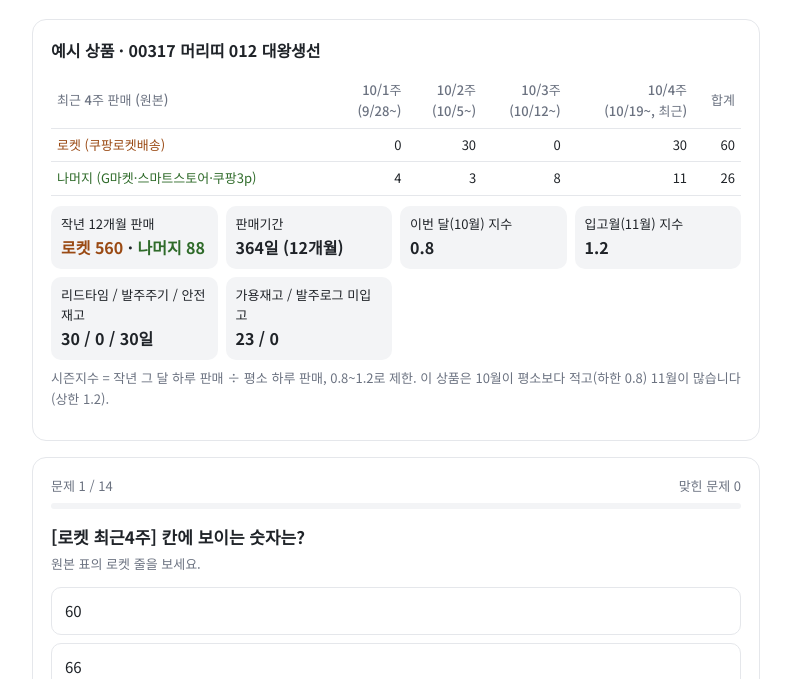
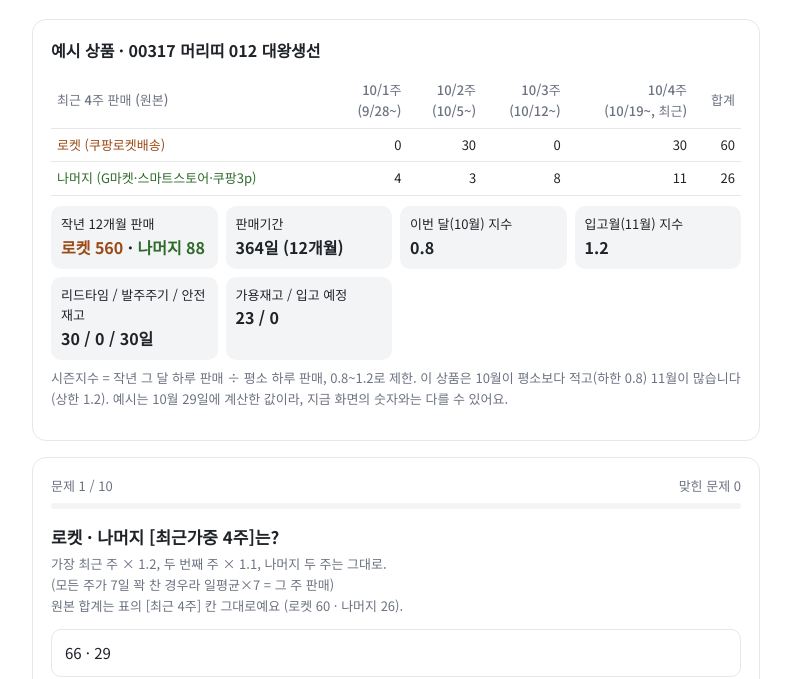
Before and after one commit to new-romang/order-quiz, a plain HTML site: page index.html in a window 1280 px wide. Shown: the part 121-800 px from the top of the page, without its empty margins (244-1035 px from the left). Drawn offline with Linux system fonts and the light colour scheme.

Commit message:
Update index.html

```diff
--- a/index.html
+++ b/index.html
@@ -92,9 +92,9 @@ footer{color:var(--muted);font-size:12px;margin-top:24px}
       <div>이번 달(10월) 지수<b>0.8</b></div>
       <div>입고월(11월) 지수<b>1.2</b></div>
       <div>리드타임 / 발주주기 / 안전재고<b>30 / 0 / 30일</b></div>
-      <div>가용재고 / 발주로그 미입고<b>23 / 0</b></div>
+      <div>가용재고 / 입고 예정<b>23 / 0</b></div>
     </div>
-    <p class="hint">시즌지수 = 작년 그 달 하루 판매 ÷ 평소 하루 판매, 0.8~1.2로 제한. 이 상품은 10월이 평소보다 적고(하한 0.8) 11월이 많습니다(상한 1.2).</p>
+    <p class="hint">시즌지수 = 작년 그 달 하루 판매 ÷ 평소 하루 판매, 0.8~1.2로 제한. 이 상품은 10월이 평소보다 적고(하한 0.8) 11월이 많습니다(상한 1.2). 예시는 10월 29일에 계산한 값이라, 지금 화면의 숫자와는 다를 수 있어요.</p>
   </div>
 
   <div class="card" id="quiz">
@@ -114,55 +114,24 @@ footer{color:var(--muted);font-size:12px;margin-top:24px}
       <span class="s">추천수량 · 상태</span>
     </div>
     <p class="hint">로켓과 나머지 채널을 따로 계산하고, 추천수량에서만 합칩니다. 최근 비중: <span class="tag r">로켓 20%</span><span class="tag o">나머지 90%</span></p>
+    <p class="hint">상품 마스터의 [수요조정%]를 넣으면 가중4주에 그대로 곱해져요 (120 = 1.2배). 판매처마다 로켓·나머지 구분은 설정 [판매처 구분]에서 정해요.</p>
   </div>
 
-  <footer>정답 해설의 숫자는 실제 시트 계산값과 같습니다. 반올림 때문에 소수점 차이가 날 수 있어요.</footer>
+  <footer>정답 해설의 숫자는 실제 계산값과 같습니다. 반올림 때문에 소수점 차이가 날 수 있어요.</footer>
 </div>
 
 <script>
 const Q = [
- {q:"[로켓 최근4주] 칸에 보이는 숫자는?", note:"원본 표의 로켓 줄을 보세요.",
-  o:["60","66","41","30"], a:0,
-  e:"최근4주 칸은 원본을 <span class='v'>계산 없이 그대로</span> 더합니다.\n0 + 30 + 0 + 30 = <span class='v'>60</span>\n모든 가중·시즌 계산은 그 오른쪽 '가중4주'에서 일어납니다."},
- {q:"로켓 [최근가중 4주]는?", note:"가장 최근 주 × 1.2, 두 번째 주 × 1.1, 나머지 두 주는 그대로.\n(모든 주가 7일 꽉 찬 경우라 일평균×7 = 그 주 판매)",
-  o:["60","66","69","72"], a:1,
-  e:"최근(10/4주) 30 × 1.2 = 36\n두 번째(10/3주) 0 × 1.1 = 0\n10/2주 30 + 10/1주 0 = 30\n합계 = <span class='v'>66</span>  (원본 60보다 최근 쪽이 조금 더 커짐)"},
- {q:"나머지 [최근가중 4주]는?", note:"나머지 주별 합: 4 / 3 / 8 / 11 (오래된 → 최근)",
-  o:["26","28.6","29","31.2"], a:2,
-  e:"최근 11 × 1.2 = 13.2\n두 번째 8 × 1.1 = 8.8\n그대로 3 + 4 = 7\n합계 = <span class='v'>29</span>"},
- {q:"로켓 [시즌 기대 4주]는?", note:"시트에 따로 열은 없고, [로켓 가중4주] 수식 안에서 계산되는 중간값입니다.\n시즌 기대 = [로켓 평소 하루] × 28 × [이번달 지수]  (둘 다 발주추천 오른쪽 계산 참고 열)\n평소 하루 = 작년 12개월 ÷ 판매기간(일)",
-  o:["약 43.1","약 34.5","약 51.7","약 28"], a:1,
-  e:"평소 하루 = 560 ÷ 364 = 1.538개\n평소 4주 = 1.538 × 28 = 43.1\n이맘때(10월) = 43.1 × 0.8 = <span class='v'>34.5</span>\n'작년 이맘때라면 4주에 이만큼 팔렸을 것'이라는 기대치입니다."},
- {q:"로켓 [가중4주]는?", note:"로켓 최근 비중 20%\n가중4주 = 최근가중 × 20% + 시즌 기대 × 80%",
-  o:["66","50","41","35"], a:2,
-  e:"66 × 0.2 = 13.2\n34.5 × 0.8 = 27.6\n합계 40.8 → 반올림 <span class='v'>41</span>\n로켓은 PO가 몰렸다 비었다 해서 최근(66)보다 작년 패턴을 더 믿습니다."},
- {q:"나머지 [가중4주]는?", note:"나머지 최근 비중 90%. 나머지 평소 하루 = 88 ÷ 364 = 0.242",
-  o:["29","27","26","24"], a:1,
-  e:"최근 몫: 29 × 0.9 = 26.1\n시즌 기대: 0.242 × 28 × 0.8 = 5.4 → × 0.1 = 0.54\n합계 26.64 → <span class='v'>27</span>\n나머지는 시즌이 10%만 들어가서 거의 최근가중대로 갑니다."},
- {q:"[입고 전 일평균(예측)]은?", note:"앞으로 입고 전까지 하루에 팔릴 것으로 예측한 수량입니다. (실제로 팔린 속도는 최근4주 원본 ÷ 28)",
-  o:["(60+26) ÷ 28 = 3.07","(41+27) ÷ 28 = 2.43","(66+29) ÷ 28 = 3.39","41 ÷ 28 = 1.46"], a:1,
-  e:"입고 전 일평균(예측) = (로켓 가중4주 + 나머지 가중4주) ÷ 28\n= 68 ÷ 28 = <span class='v'>2.43개/일</span>\n실제 속도는 (60+26) ÷ 28 = 3.07개지만, 로켓 PO 덩어리를 작년 패턴으로 눌러서 예측은 2.43개입니다."},
- {q:"[입고 후 일평균(예측)]이 입고 전(2.43)보다 큰 2.91로 나왔습니다. 가장 큰 이유는?", note:"입고 후 일평균 = 가중4주와 같은 식, 시즌 기대에만 '입고월 지수' 사용",
-  o:["리드타임이 30일이라서","입고월(11월) 지수 1.2가 이번 달 0.8보다 커서, 시즌 비중 80%인 로켓 몫이 크게 오름","나머지 채널 최근 주가 늘어서","안전재고가 들어가서"], a:1,
-  e:"로켓: 66÷28×0.2 = 0.47 + 1.538×<b>1.2</b>×0.8 = 1.48 → 1.95\n나머지: 29÷28×0.9 = 0.93 + 0.242×1.2×0.1 = 0.03 → 0.96\n합계 = <span class='v'>2.91</span>\n지수가 0.8 → 1.2로 바뀐 효과가 시즌 비중이 큰 로켓에서 주로 나타납니다."},
- {q:"[필요재고]는?", note:"필요재고 = 입고 전 일평균 × 리드타임 + 입고 후 일평균 × (발주주기 + 안전재고)",
-  o:["2.43 × 60 = 146","2.43 × 30 + 2.91 × 30 = 160","2.91 × 60 = 175","(2.43 + 2.91) × 30 × 1.3 = 208"], a:1,
-  e:"입고 전 30일: 2.43 × 30 = 72.9\n입고 후 버틸 30일: 2.91 × (0 + 30) = 87.3\n합계 = <span class='v'>160</span>"},
- {q:"[발주 추천수량]과 [상태]는?", note:"가용재고 23, 발주로그 미입고 0, 박스입수·MOQ 없음\n재고 버티는 일수 = 발주시점 가용재고 ÷ 실제 일평균(최근4주 원본 ÷ 28)",
-  o:["137 · 발주","137 · 긴급","160 · 긴급","183 · 발주"], a:1,
-  e:"추천 = 160 − (23 + 0) = <span class='v'>137</span>\n버티는 일수 = 23 ÷ 3.07(실제 일평균) = 7일 < 리드타임 30일 → <span class='v'>긴급</span>\n지금 발주해도 입고 전에 재고가 바닥나는 상품입니다."},
- {q:"상품마스터에서 이 상품 [안전재고(일)]에 45를 넣으면 추천수량은?", note:"빈칸이면 설정값(30일)을 따릅니다.",
-  o:["137 그대로","약 160","약 181","약 204"], a:2,
-  e:"필요재고 = 2.43 × 30 + 2.91 × (0 + 45) = 72.9 + 130.9 = 204\n추천 = 204 − 23 = <span class='v'>181</span>\n발주주기·리드타임·안전재고 모두 상품마스터 값이 있으면 그 값, 비어 있으면 설정값."},
- {q:"수요일(10/28)에 받은 파일이라 맨 끝에 10/5주(10/26~) 열이 생기고, 로켓이 월·화 이틀 동안 10개 팔렸다면? 이 주의 최근가중 기여분은?", note:"판매는 다음날 반영 → 수요일 파일 = 월·화 2일치",
-  o:["10 × 1.2 = 12","10 ÷ 2 × 1.2 × 7 = 42","10 ÷ 7 × 1.2 × 7 = 12","10 × 7 = 70"], a:1,
-  e:"덜 끝난 주는 '지난 일수'로 일평균을 냅니다: 10 ÷ 2 = 5개/일\n최근 1주 가중 × 7일: 5 × 1.2 × 7 = <span class='v'>42</span>\n이때 순위가 한 칸씩 밀려 10/4주가 ×1.1, 9/28주는 4주 밖으로 빠집니다.\n설정 [최근4주 받은 날]이 실제 받은 날과 같아야 일수가 맞게 계산돼요."},
- {q:"이 상품이 판매 시작 3개월 된 신상품이었다면 로켓 가중4주와 안전재고는?", note:"신상품 = 판매기간 4개월 미만",
-  o:["41 · 30일","66 · 39일","60 · 39일","66 · 30일"], a:1,
-  e:"신상품은 작년 패턴이 없어 시즌을 쓰지 않고 <span class='v'>최근가중 100%</span> → 66\n대신 예측이 불안정한 만큼 안전재고 30 × 130% = <span class='v'>39일</span>\n4개월이 지나면 자동으로 일반 계산(로켓 20% / 나머지 90%)으로 바뀝니다."},
- {q:"로켓 최근 비중을 20%에서 50%로 바꾸고 싶다면 어디서?", note:"",
-  o:["상품마스터 각 상품 행","설정 시트 [로켓 최근 비중] 한 칸","판매처비중 시트","계산_4주 시트"], a:1,
-  e:"설정의 <span class='v'>[로켓 최근 비중]</span>과 [나머지 최근 비중] 한 칸씩만 바꾸면 전체에 반영됩니다.\n과거 1년 시험에서는 로켓 20%, 나머지 80~90%가 가장 정확했습니다."}
+ {"q":"로켓 · 나머지 [최근가중 4주]는?","note":"가장 최근 주 × 1.2, 두 번째 주 × 1.1, 나머지 두 주는 그대로.\n(모든 주가 7일 꽉 찬 경우라 일평균×7 = 그 주 판매)\n원본 합계는 표의 [최근 4주] 칸 그대로예요 (로켓 60 · 나머지 26).","o":["66 · 29","60 · 26","72 · 31.2","66 · 26"],"a":0,"e":"로켓: 최근 30 × 1.2 = 36, 두 번째 0 × 1.1 = 0, 30 + 0 그대로 → <span class='v'>66</span>\n나머지: 11 × 1.2 = 13.2, 8 × 1.1 = 8.8, 3 + 4 그대로 → <span class='v'>29</span>\n원본(60 · 26)보다 최근 주 쪽이 조금 더 무거워져요."},
+ {"q":"로켓 · 나머지 [가중4주]는?","note":"가중4주 = 최근가중 × 최근 비중 + 시즌 기대 × (1 − 최근 비중)\n최근 비중: 로켓 20% · 나머지 90%\n시즌 기대 = 평소 하루(작년 12개월 ÷ 364일) × 28 × 이번 달 지수 0.8","o":["66 · 29","35 · 26","41 · 27","50 · 24"],"a":2,"e":"로켓 시즌 기대 = 560 ÷ 364 × 28 × 0.8 = 34.5\n→ 66 × 0.2 + 34.5 × 0.8 = 40.8 → <span class='v'>41</span>\n나머지 시즌 기대 = 88 ÷ 364 × 28 × 0.8 = 5.4\n→ 29 × 0.9 + 5.4 × 0.1 = 26.6 → <span class='v'>27</span>\n로켓은 PO가 몰렸다 비었다 해서 작년 패턴을 더 믿고, 나머지는 거의 최근가중대로 가요."},
+ {"q":"[입고 전 일평균(예측)]은?","note":"앞으로 입고 전까지 하루에 팔릴 것으로 예측한 수량입니다. (실제로 팔린 속도는 최근4주 원본 ÷ 28)","o":["(60+26) ÷ 28 = 3.07","(41+27) ÷ 28 = 2.43","(66+29) ÷ 28 = 3.39","41 ÷ 28 = 1.46"],"a":1,"e":"입고 전 일평균(예측) = (로켓 가중4주 + 나머지 가중4주) ÷ 28\n= 68 ÷ 28 = <span class='v'>2.43개/일</span>\n실제 속도는 (60+26) ÷ 28 = 3.07개지만, 로켓 PO 덩어리를 작년 패턴으로 눌러서 예측은 2.43개입니다."},
+ {"q":"[입고 후 일평균(예측)]이 입고 전(2.43)보다 큰 2.91로 나왔습니다. 가장 큰 이유는?","note":"입고 후 일평균 = 가중4주와 같은 식, 시즌 기대에만 '입고월 지수' 사용","o":["리드타임이 30일이라서","나머지 채널 최근 주가 늘어서","안전재고가 들어가서","입고월(11월) 지수 1.2가 이번 달 0.8보다 커서, 시즌 비중 80%인 로켓 몫이 크게 오름"],"a":3,"e":"로켓: 66÷28×0.2 = 0.47 + 1.538×<b>1.2</b>×0.8 = 1.48 → 1.95\n나머지: 29÷28×0.9 = 0.93 + 0.242×1.2×0.1 = 0.03 → 0.96\n합계 = <span class='v'>2.91</span>\n지수가 0.8 → 1.2로 바뀐 효과가 시즌 비중이 큰 로켓에서 주로 나타납니다."},
+ {"q":"[필요재고]는?","note":"필요재고 = 입고 전 일평균 × 리드타임 + 입고 후 일평균 × (발주주기 + 안전재고)","o":["2.43 × 60 = 146","2.43 × 30 + 2.91 × 30 = 160","2.91 × 60 = 175","(2.43 + 2.91) × 30 × 1.3 = 208"],"a":1,"e":"입고 전 30일: 2.43 × 30 = 72.9\n입고 후 버틸 30일: 2.91 × (0 + 30) = 87.3\n합계 = <span class='v'>160</span>"},
+ {"q":"[추천수량]과 [상태]는?","note":"가용재고 23, 입고 예정 0, 박스입수·MOQ 없음\n재고 버티는 일수 = 발주시점 가용재고 ÷ 실제 일평균(최근4주 원본 ÷ 28)","o":["137 · 긴급","137 · 발주","160 · 긴급","183 · 발주"],"a":0,"e":"추천 = 160 − (23 + 0) = <span class='v'>137</span>\n버티는 일수 = 23 ÷ 3.07(실제 일평균) = 7일 < 리드타임 30일 → <span class='v'>긴급</span>\n\n상태는 이 순서로 정해요:\n① 상품 마스터에서 발주제외 → <b>발주제외</b> (추천 수량 화면에 안 나와요)\n② 최근 파일에 재고 정보가 없음 → <b>재고확인</b>\n③ 버티는 일수 < 리드타임 → <b>긴급</b>\n④ 추천수량이 있음 → <b>발주</b>\n⑤ 그 밖 → <b>여유</b>"},
+ {"q":"같은 상품인데 가용재고가 −5, 지난주 [발주 기록]한 40개가 아직 입고 전, 박스입수 50이라면 추천수량은?","note":"필요재고는 그대로 160\n발주시점 가용재고 = 가용재고(마이너스면 0) + 입고 예정","o":["115","120","150","165"],"a":2,"e":"가용재고 −5 → <b>0으로</b> 봐요\n발주시점 가용재고 = 0 + 입고 예정 40 = 40\n필요 − 가용 = 160 − 40 = 120 → 박스 50개 단위로 <b>올림</b> → <span class='v'>150</span>\nMOQ가 있으면 그보다 작을 때 MOQ로 맞춰요 (MOQ 200이면 200).\n입고 예정은 [발주 기록 · 입고 처리]에서 [입고 완료]를 누를 때까지 더해져서, 같은 상품을 또 추천하지 않아요."},
+ {"q":"수요일(10/28)에 받은 파일이라 맨 끝에 10/5주(10/26~) 열이 생기고, 로켓이 월·화 이틀 동안 10개 팔렸다면? 이 주의 최근가중 기여분은?","note":"판매는 다음날 반영 → 수요일 파일 = 월·화 2일치","o":["10 × 1.2 = 12","10 ÷ 7 × 1.2 × 7 = 12","10 × 7 = 70","10 ÷ 2 × 1.2 × 7 = 42"],"a":3,"e":"덜 끝난 주는 '지난 일수'로 일평균을 냅니다: 10 ÷ 2 = 5개/일\n최근 1주 가중 × 7일: 5 × 1.2 × 7 = <span class='v'>42</span>\n이때 순위가 한 칸씩 밀려 10/4주가 ×1.1, 9/28주는 4주 밖으로 빠집니다.\n최근 파일을 올릴 때 [이 파일 받은 날]이 실제 받은 날과 같아야 일수가 맞게 계산돼요."},
+ {"q":"이 상품을 상품 마스터에서 [시즌유형 = 시즌상품]으로 지정하면 로켓 · 나머지 가중4주는?","note":"작년 10월 판매(5주 = 35일): 로켓 30 · 나머지 15\n시즌상품 = 최근 판매를 쓰지 않고 작년 같은 달 하루 판매 × 28 × 1.2","o":["41 · 27","29 · 14","66 · 29","36 · 18"],"a":1,"e":"로켓: 30 ÷ 35 × 28 × 1.2 = 28.8 → <span class='v'>29</span>\n나머지: 15 ÷ 35 × 28 × 1.2 = 14.4 → <span class='v'>14</span>\n입고 후 일평균은 작년 입고월(11월) 하루 판매 × 1.2를 써요.\n\n상품 유형별로 정리하면:\n· <b>일반</b> (판매 4개월 이상): 최근가중 × 비중 + 시즌 기대 (지금까지 문제)\n· <b>신상품</b> (판매 4개월 미만): 시즌 없이 최근가중 100% (로켓 66), 안전재고 × 130% (39일)\n· <b>시즌 미적용</b> (연간 판매 150개 미만 또는 시즌유형 '미적용'): 시즌지수를 1.0으로 계산\n· <b>시즌상품</b>: 위처럼 작년 같은 달 × 1.2"},
+ {"q":"상품 마스터에서 이 상품 [안전재고(일)]에 45를 넣으면 추천수량은?","note":"가용재고 23, 입고 예정 0. 빈칸이면 설정값(30일)을 따릅니다.","o":["137 그대로","약 160","약 181","약 204"],"a":2,"e":"필요재고 = 2.43 × 30 + 2.91 × (0 + 45) = 72.9 + 130.9 = 204\n추천 = 204 − 23 = <span class='v'>181</span>\n발주주기·리드타임·안전재고는 상품 마스터 값이 있으면 그 값, 비어 있으면 설정값.\n로켓·나머지 최근 비중처럼 <b>전체에 적용되는 값</b>은 설정 화면 [판매 반영 비중]에서 한 번만 바꾸면 돼요."}
 ];
 let i=0, score=0, answered=false, wrong=[];
 const $=id=>document.getElementById(id);
```
